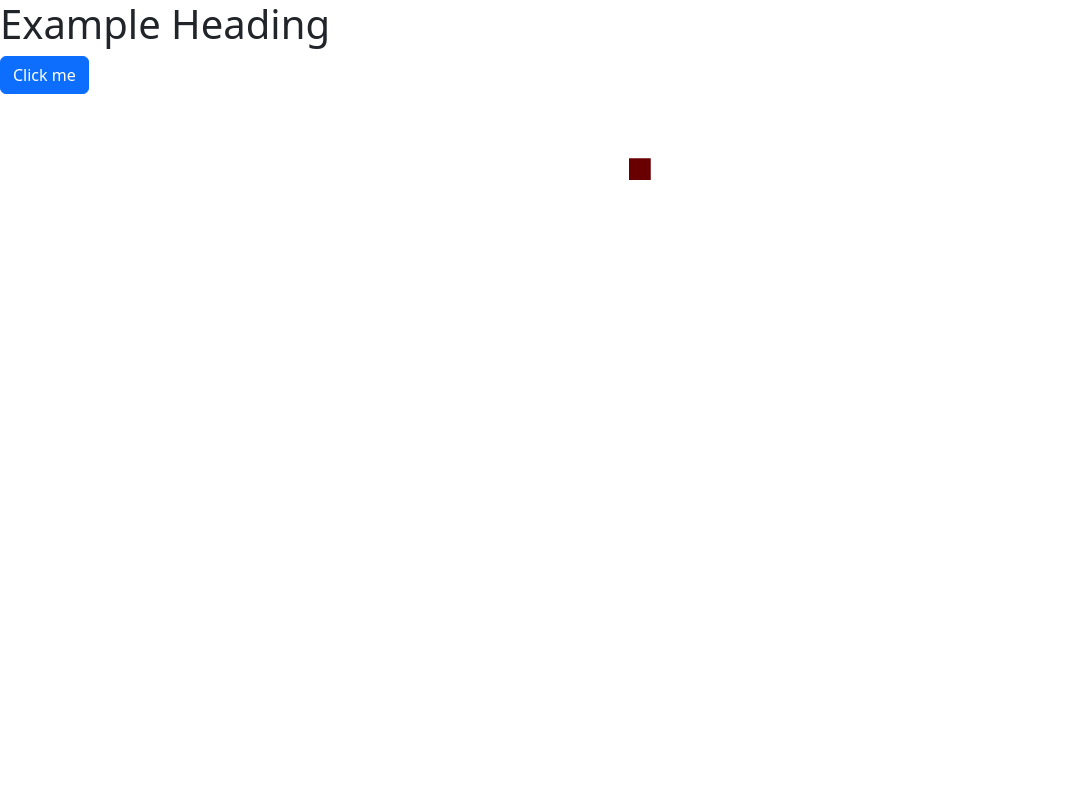
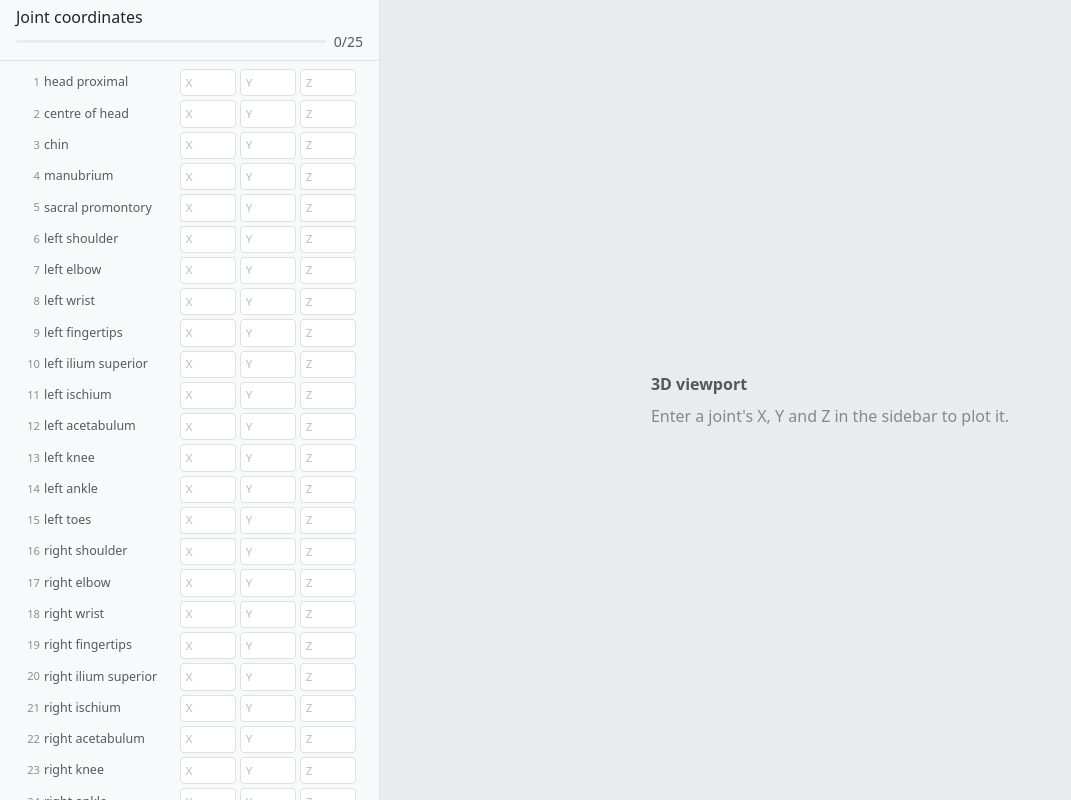
Before and after one commit to YashwardhanLaharia/3D-Skeleton-Plotter, a React (Vite) app: page / in a window 1280 px wide. Shown: the whole page, without its empty margins (0-1071 px from the left). Built offline with nearby package versions, Linux system fonts and the light colour scheme.

Commit message:
Add coordinate sidebar with 25 CFA survey points

```diff
--- /dev/null
+++ b/src/App.jsx
@@ -0,0 +1,77 @@
+// The root component.
+
+// Current scope: one skeleton. Multiple skeletons in one grave will mean
+// turning `coordinates` into an array of individuals, a change contained
+// almost entirely to this file.
+
+import { useState } from "react";
+import { JOINTS } from "./joints";
+import Sidebar from "./components/Sidebar";
+import "./app.css";
+
+// Placeholder Yash's 3D component. It accepts the prop shape { jointId: [x, y, z] }
+function ViewportPlaceholder({ joints }) {
+  const entries = Object.entries(joints);
+
+  return (
+    <main className="flex-grow-1 d-flex align-items-center justify-content-center bg-body-secondary p-4">
+      <div className="viewport-inner">
+        <p className="fw-semibold text-body-secondary mb-2">3D viewport</p>
+
+        {entries.length === 0 ? (
+          <p className="text-body-tertiary mb-0">
+            Enter a joint's X, Y and Z in the sidebar to plot it.
+          </p>
+        ) : (
+          <ul className="list-unstyled coord-readout mb-0">
+            {entries.map(([id, position]) => (
+              <li key={id}>
+                {id} — {position[0]}, {position[1]}, {position[2]}
+              </li>
+            ))}
+          </ul>
+        )}
+      </div>
+    </main>
+  );
+}
+
+export default function App() {
+  // Coordinates are stored as Strings instead of numbers. The 3D layer only sees numbers, so the conversion happens below.
+  //
+  // Run only on first render
+  const [coordinates, setCoordinates] = useState(() =>
+    Object.fromEntries(JOINTS.map((joint) => [joint.id, { x: "", y: "", z: "" }]))
+  );
+
+  // Called by every input box in the sidebar.
+  //
+  // Note this builds new objects rather than editing the existing one. React
+  function handleChange(jointId, axis, rawValue) {
+    setCoordinates((previous) => ({
+      ...previous,
+      [jointId]: { ...previous[jointId], [axis]: rawValue },
+    }));
+  }
+
+  // Convert the text state into the numeric shape
+  //
+  // Joints missing any axis are left out entirely rather than sent as zeros
+  // "not recorded" must never render as a point at the origin.
+  const numericJoints = {};
+  for (const [id, v] of Object.entries(coordinates)) {
+    const x = parseFloat(v.x);
+    const y = parseFloat(v.y);
+    const z = parseFloat(v.z);
+    if (!isNaN(x) && !isNaN(y) && !isNaN(z)) {
+      numericJoints[id] = [x, y, z];
+    }
+  }
+
+  return (
+    <div className="d-flex vh-100 overflow-hidden">
+      <Sidebar coordinates={coordinates} onChange={handleChange} />
+      <ViewportPlaceholder joints={numericJoints} />
+    </div>
+  );
+}
--- /dev/null
+++ b/src/app.css
@@ -0,0 +1,75 @@
+/* Layout and spacing are done with Bootstrap utility classes in the JSX. This
+ * file is only for what those utilities can't express.
+ *
+ * Colours come from Bootstrap's CSS variables (--bs-*) rather than fixed hex
+ * values, so this stays correct if a dark theme is ever added.
+ */
+
+.sidebar {
+  width: 380px;
+  flex-shrink: 0;
+}
+
+.sidebar-header {
+  position: sticky;
+  top: 0;
+  z-index: 1;
+}
+
+.progress.progress-thin {
+  height: 3px;
+}
+
+.joint-num {
+  width: 1.5rem;
+  flex-shrink: 0;
+  font-size: 0.7rem;
+  font-variant-numeric: tabular-nums;
+}
+
+.joint-label {
+  width: 8.25rem;
+  flex-shrink: 0;
+  font-size: 0.78rem;
+}
+
+.form-control.coord-input {
+  width: 3.5rem;
+  flex-shrink: 0;
+  height: auto;
+  padding: 0.15rem 0.3rem;
+  font-family: var(--bs-font-monospace);
+  font-size: 0.72rem;
+  line-height: 1.4;
+  font-variant-numeric: tabular-nums;
+  text-align: right;
+}
+
+.form-control.coord-input::placeholder {
+  font-family: var(--bs-body-font-family);
+  text-align: left;
+  opacity: 0.4;
+}
+
+.form-control.coord-input:not(:placeholder-shown) {
+  background-color: var(--bs-body-bg);
+  color: var(--bs-body-color);
+  font-weight: 500;
+}
+
+.viewport-inner {
+  max-width: 26rem;
+}
+
+.coord-readout {
+  font-family: var(--bs-font-monospace);
+  font-size: 0.75rem;
+  line-height: 1.7;
+  color: var(--bs-secondary-color);
+}
+
+@media (prefers-reduced-motion: reduce) {
+  .progress-bar {
+    transition: none;
+  }
+}
--- /dev/null
+++ b/src/components/Sidebar.jsx
@@ -0,0 +1,84 @@
+// The coordinate entry panel. Renders one row per survey point: number, label,
+// and three inputs for X, Y, Z.
+//
+// This component holds no state of its own. It receives the coordinates from
+// App and reports every keystroke back up via onChange.
+
+import { JOINTS } from "../joints";
+
+// One row of the table. Purely presentational: displays what it's given, tells the parent when the user types.
+
+function JointRow({ number, label, jointId, values, onChange }) {
+  return (
+    <div className="d-flex align-items-center gap-1 mb-1">
+      <span className="joint-num text-body-tertiary text-end">{number}</span>
+
+      <label className="joint-label text-body-secondary text-truncate mb-0">
+        {label}
+      </label>
+
+      {["x", "y", "z"].map((axis) => (
+        // Generate 3 identical inputs
+        <input
+          key={axis}
+          type="text"
+          inputMode="decimal"
+          className="form-control form-control-sm coord-input"
+          placeholder={axis.toUpperCase()}
+          aria-label={`${label}, ${axis.toUpperCase()}`}
+          value={values[axis]}
+          onChange={(e) => onChange(jointId, axis, e.target.value)}
+        />
+      ))}
+    </div>
+  );
+}
+
+export default function Sidebar({ coordinates, onChange }) {
+  // A point counts as recorded only when all three axes are filled. Partial
+  // entries are treated as not yet done.
+  const filledCount = JOINTS.filter((joint) => {
+    const v = coordinates[joint.id];
+    return v.x !== "" && v.y !== "" && v.z !== "";
+  }).length;
+
+  const percent = Math.round((filledCount / JOINTS.length) * 100);
+
+  return (
+    <aside className="sidebar bg-body-tertiary border-end overflow-auto">
+      <header className="sidebar-header bg-body-tertiary border-bottom px-3 py-2">
+        <h2 className="h6 mb-1">Joint coordinates</h2>
+
+        <div className="d-flex align-items-center gap-2">
+          <div
+            className="progress progress-thin flex-grow-1"
+            role="progressbar"
+            aria-label="Joints recorded"
+            aria-valuenow={filledCount}
+            aria-valuemin={0}
+            aria-valuemax={JOINTS.length}
+          >
+            <div className="progress-bar" style={{ width: `${percent}%` }} />
+          </div>
+          <small className="text-body-secondary text-nowrap">
+            {filledCount}/{JOINTS.length}
+          </small>
+        </div>
+      </header>
+
+      <div className="px-3 py-2">
+        {JOINTS.map((joint) => (
+        // Never hardcode rows here!! Edit joints.js instead.
+          <JointRow
+            key={joint.id}
+            number={joint.n}
+            label={joint.label}
+            jointId={joint.id}
+            values={coordinates[joint.id]}
+            onChange={onChange}
+          />
+        ))}
+      </div>
+    </aside>
+  );
+}
--- /dev/null
+++ b/src/joints.js
@@ -0,0 +1,29 @@
+export const JOINTS = [
+  { n: 1,  id: "head_proximal",     label: "head proximal" },
+  { n: 2,  id: "head_centre",       label: "centre of head" },
+  { n: 3,  id: "chin",              label: "chin" },
+  { n: 4,  id: "manubrium",         label: "manubrium" },
+  { n: 5,  id: "sacral_promontory", label: "sacral promontory" },
+
+  { n: 6,  id: "shoulder_l",        label: "left shoulder" },
+  { n: 7,  id: "elbow_l",           label: "left elbow" },
+  { n: 8,  id: "wrist_l",           label: "left wrist" },
+  { n: 9,  id: "fingertips_l",      label: "left fingertips" },
+  { n: 10, id: "ilium_superior_l",  label: "left ilium superior" },
+  { n: 11, id: "ischium_l",         label: "left ischium" },
+  { n: 12, id: "acetabulum_l",      label: "left acetabulum" },
+  { n: 13, id: "knee_l",            label: "left knee" },
+  { n: 14, id: "ankle_l",           label: "left ankle" },
+  { n: 15, id: "toes_l",            label: "left toes" },
+
+  { n: 16, id: "shoulder_r",        label: "right shoulder" },
+  { n: 17, id: "elbow_r",           label: "right elbow" },
+  { n: 18, id: "wrist_r",           label: "right wrist" },
+  { n: 19, id: "fingertips_r",      label: "right fingertips" },
+  { n: 20, id: "ilium_superior_r",  label: "right ilium superior" },
+  { n: 21, id: "ischium_r",         label: "right ischium" },
+  { n: 22, id: "acetabulum_r",      label: "right acetabulum" },
+  { n: 23, id: "knee_r",            label: "right knee" },
+  { n: 24, id: "ankle_r",           label: "right ankle" },
+  { n: 25, id: "toes_r",            label: "right toes" },
+];
--- a/src/renderer.jsx
+++ b/src/renderer.jsx
@@ -1,16 +1,7 @@
-import { createRoot } from 'react-dom/client';
-import MainView from './components/MainView';
 import 'bootstrap/dist/css/bootstrap.min.css';
 import 'bootstrap/dist/js/bootstrap.bundle.min.js';
-
-const App = () => {
-    return <main>
-        {/* Add UI elements here */}
-        <h1>Example Heading</h1>
-        <button className="btn btn-primary" onClick={() => alert('Button clicked')}>Click me</button>
-        <MainView />
-    </main>;
-};
+import { createRoot } from 'react-dom/client';
+import App from './App';
 
 const root = createRoot(document.getElementById('root'));
 root.render(<App />);
```
